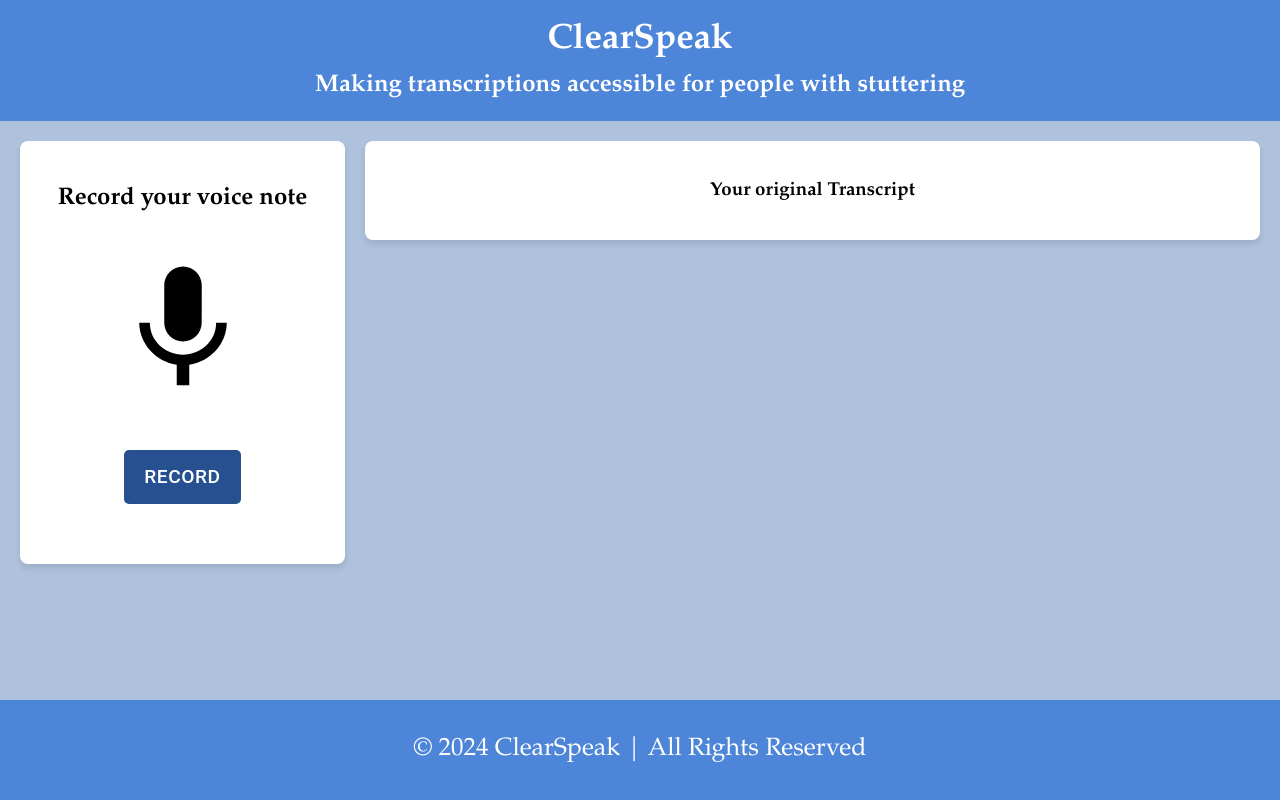
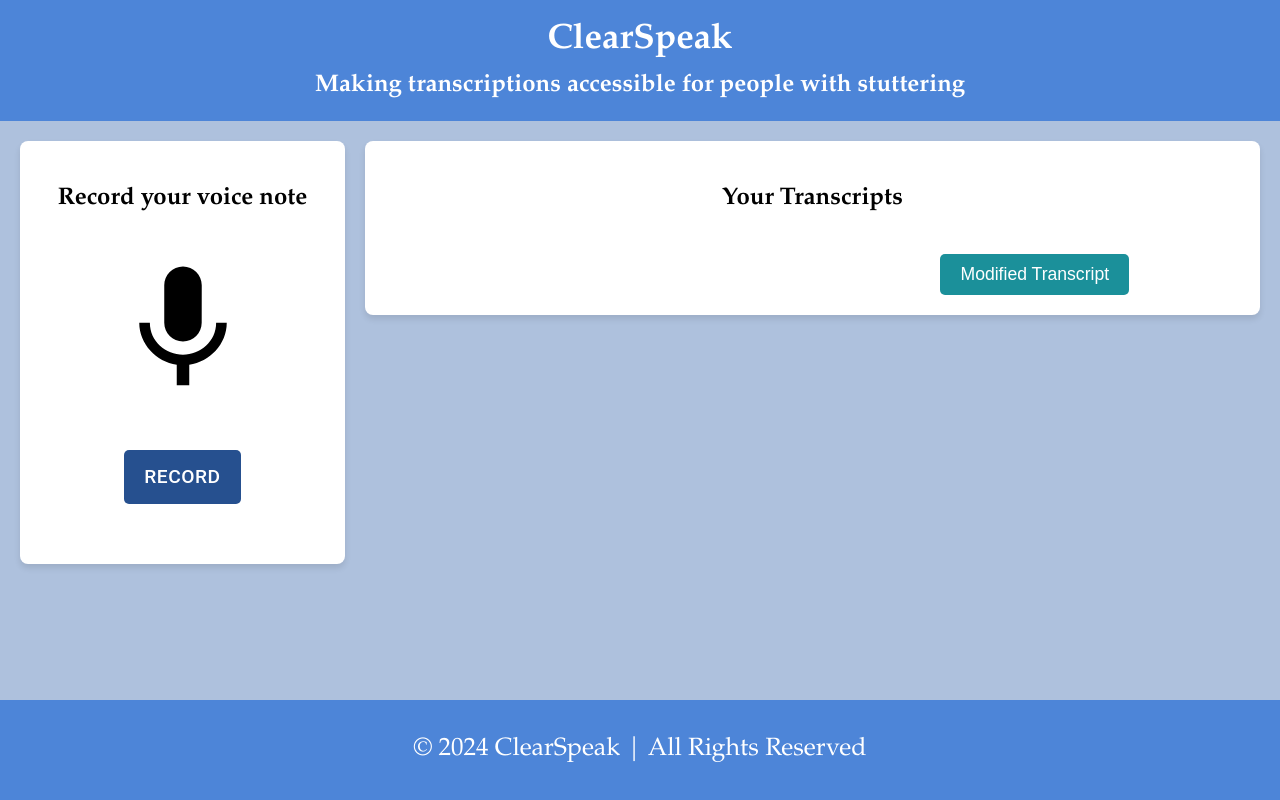
Before and after one commit to anushakal/ClearSpeak, a React (Create React App) app in the folder clear/: page / in a window 1280 px wide. Built offline with nearby package versions, Linux system fonts and the light colour scheme.

Commit message:
Adding both buttons

```diff
--- a/clear/src/App.css
+++ b/clear/src/App.css
@@ -65,6 +65,19 @@
   background-color: white; /* Optional for better visibility */
 }
 
+/* Sub-columns inside right column */
+.columns {
+  display: flex;
+  justify-content: space-between;
+  width: 100%;
+}
+
+.sub-column {
+  width: 48%;
+  display: flex;
+  flex-direction: column;
+  align-items: center;
+}
 
 
 /* Voice Recording Section */
@@ -111,13 +124,19 @@
   background-color: #113872; /* Darker green for hover */
 }
 
+#transcription-title {
+  font-size: 1.5rem;
+  margin-bottom: 20px;
+  color: #000000;
+}
+
 /* Transcription Section */
-.transcription-section {
+.original-transcription-section, .modified-transcription-section {
   margin-top: 20px;
   text-align: center;
 }
 
-.transcription-section button {
+.original-transcription-section button {
   font-size: 1.1rem;
   padding: 10px 20px;
   background-color: #26508f;
@@ -128,28 +147,33 @@
   transition: background-color 0.3s, box-shadow 0.3s;
 }
 
-.transcription-section button:focus {
+.modified-transcription-section button {
+  font-size: 1.1rem;
+  padding: 10px 20px;
+  background-color: #1b909a;
+  color: white;
+  border: none;
+  border-radius: 5px;
+  cursor: pointer;
+  transition: background-color 0.3s, box-shadow 0.3s;
+}
+.original-transcription-section button:focus {
   outline: 3px solid #113872;
   outline-offset: 4px;
   box-shadow: 0 0 5px rgba(25, 71, 209, 0.4);
 }
 
-.transcription-section button:hover {
+.original-transcription-section button:hover {
   background-color: #113872;
 }
 
 /* Transcription Result Section */
-.transcription-result {
+.original-transcription-result {
   margin-top: 20px;
   text-align: center;
 }
 
-.transcription-result h3 {
-  font-size: 1.5rem;
-  margin-bottom: 10px;
-}
-
-.transcription-result p {
+.original-transcription-result p {
   font-size: 1.2rem;
   color: #388e3c; /* Dark green text for transcription result */
   white-space: pre-wrap;
--- a/clear/src/App.js
+++ b/clear/src/App.js
@@ -132,28 +132,42 @@ function App() {
 
          {/* Right Column */}
         <div className="right-column">
-        <h3 id="recording-title">Your original Transcript</h3>
+          <h3 id="transcription-title">Your Transcripts</h3>
+          <div className="columns">
+            {/* Left Sub-column: Show Transcription */}
+            <div className="sub-column">
               {audioUrl && (
-          <section className="transcription-section" aria-labelledby="transcription-title">
+                <section className="original-transcription-section" aria-labelledby="transcription-title">
                   <button
                     onClick={fetchTranscription}
                     aria-label="Fetch transcription for the recorded audio"
                   >
-              Show Transcription
+                    Original Transcript
                   </button>
                 </section>
               )}
-
-        {/* Transcription Section */}
               {transcription && (
                 <section
-            className="transcription-result"
+                  className="original-transcription-result"
                   aria-labelledby="transcription-result-title"
                 >
-            <h3 id="transcription-result-title">Transcription:</h3>
                   <p aria-live="polite">{transcription}</p>
                 </section>
               )}
+            </div>
+
+            {/* Right Sub-column: Show Modify */}
+            <div className="sub-column">
+              <section className="modified-transcription-section" aria-labelledby="transcription-title">
+                <button
+                  onClick={() => console.log('Modify button clicked')}
+                  aria-label="Show Modify functionality"
+                >
+                  Modified Transcript
+                </button>
+              </section>
+            </div>
+          </div>
         </div>
       </main>
 
```
Lines whose indentation alone changed are shown as unchanged.
